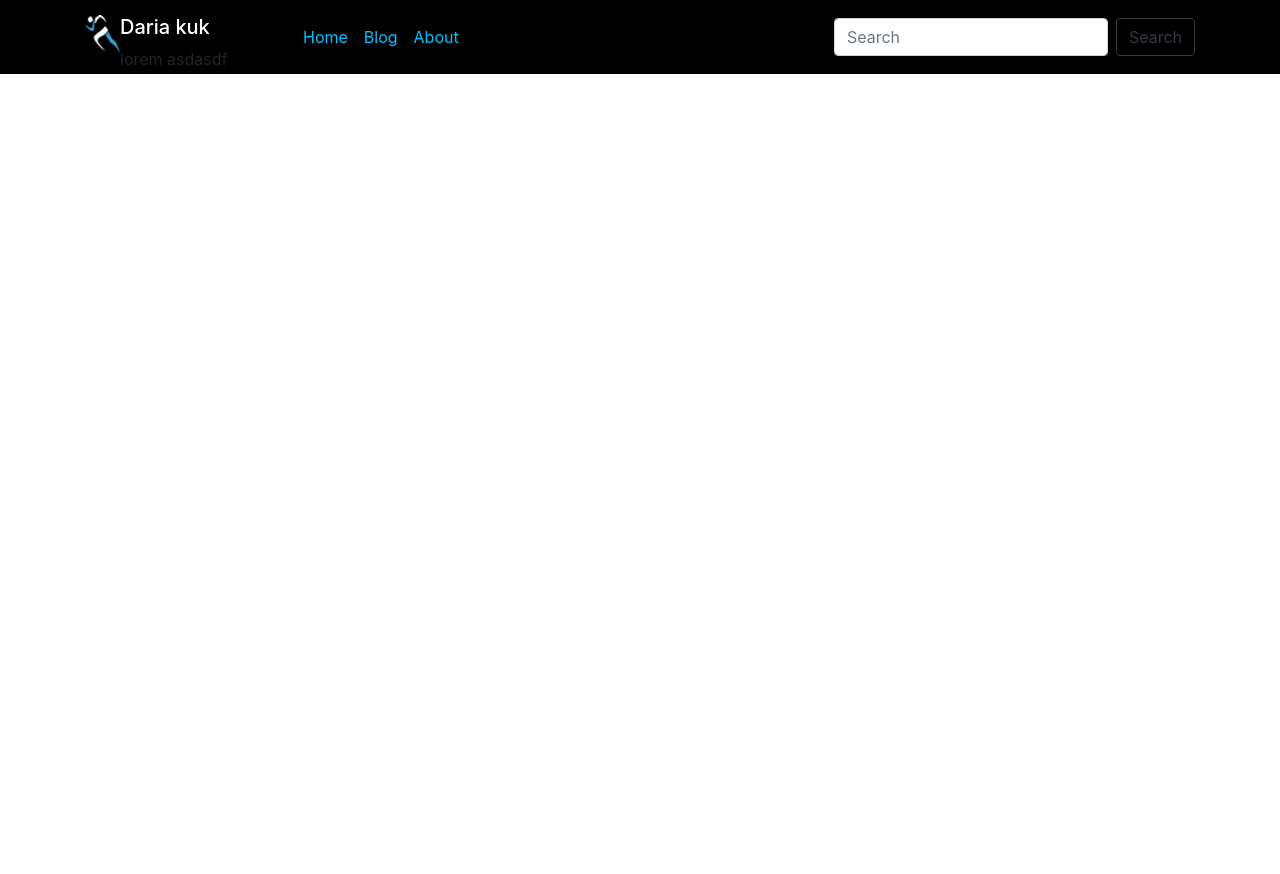
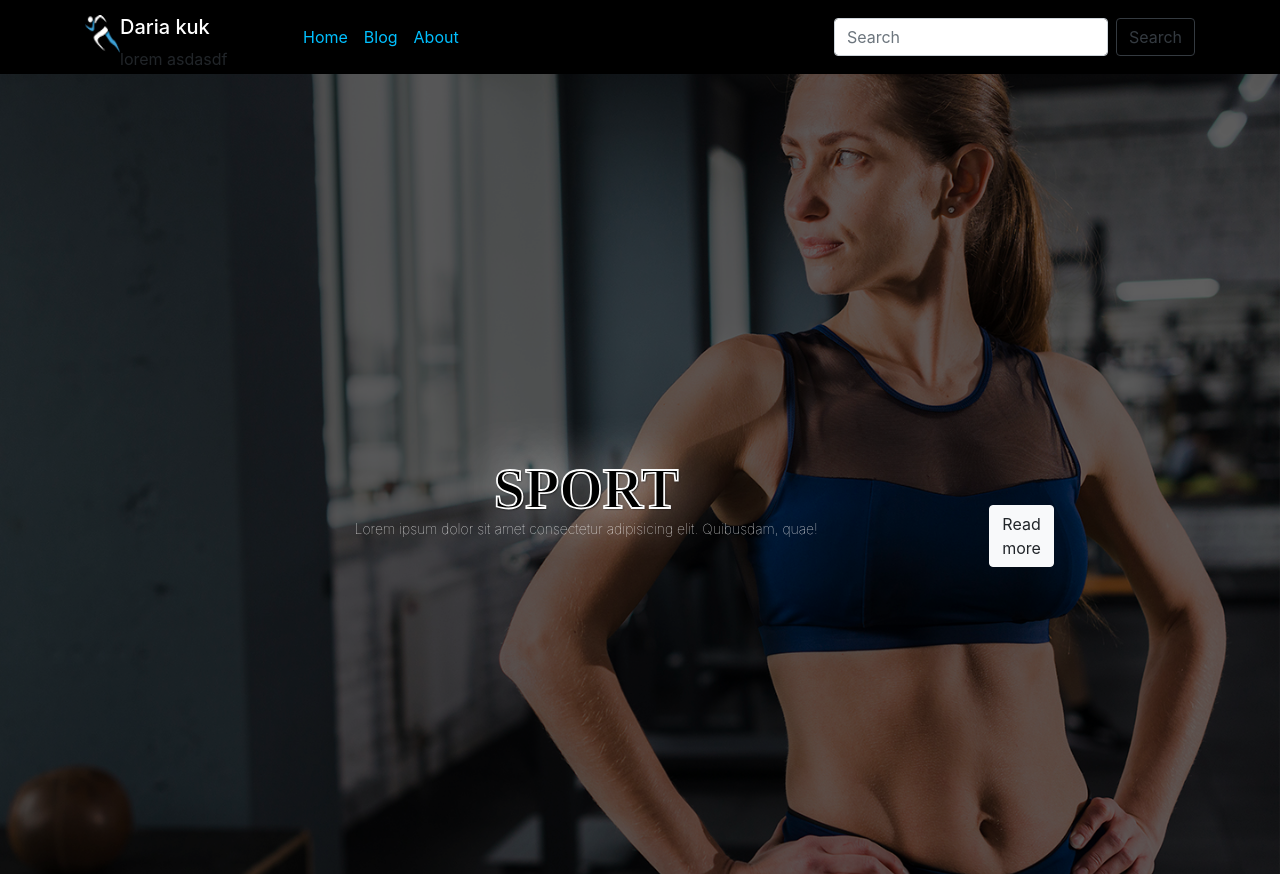
Before and after one commit to VadymTsimbaiuk/Portfolio, a plain HTML site: page landing/index.html in a window 1280 px wide. Before the commit the page ends 800 px from the top, so only its background shows below. Drawn offline with nearby package versions, Linux system fonts and the light colour scheme.

Commit message:
готовий хедер

```diff
--- a/landing/index.html
+++ b/landing/index.html
@@ -11,7 +11,7 @@
 </head>
 
 <body>
-    <header id="header" class="fixed-top">
+    <header id="header">
         <nav class="navbar navbar-expand-lg navbar-dark" style="background-color: black;">
             <div class="container">
                 <div class="logo-header">
@@ -45,7 +45,23 @@
             </div>
         </nav>
     </header>
+<section id="hero" class="d-flex align-items-center justify-content-center" >
+    <div class="container text-center">
+        <div class="row justify-content-center">
+            <div class="col-md-6 col-lg-8">
+                <h1>SPORT</h1>
+                <h2>Lorem ipsum dolor sit amet consectetur adipisicing elit. Quibusdam, quae!</h2>
+            </div>
+<div class="row justify-content-center">
+    <div class="col-md-6 col-lg-8 mt-5">
+        <button type="button" class="btn btn-light">Read more</button>
+    </div>
 
+</div>
+        </div>
+
+    </div>
+</section>
 
 
     <script src="https://stackpath.bootstrapcdn.com/bootstrap/5.0.0-alpha2/js/bootstrap.min.js"
--- a/landing/src/style.css
+++ b/landing/src/style.css
@@ -24,3 +24,43 @@
 .navbar-dark .navbar-nav .nav-link :hover{
     color: #00c0fb;
 }
+#hero{
+    width: 100%;
+    height: 100vh;
+    background: url(../image/bg-header.jpg);
+    background-size: cover;
+    background-repeat: no-repeat;
+    background-position: center;
+    position: relative;
+}
+
+#hero:before{
+    content: "";
+    background: rgba(0,0,0,0.6);
+    position: absolute;
+    top: 0;
+    left: 0;
+    bottom: 0;
+    right: 0;
+
+}
+#hero .container{
+    position: relative;
+    padding-top: 75px;
+}
+#hero h1{
+    margin: 0;
+    font-size: 56px;
+    font-weight: 700;
+    line-height: 64px;
+    color: rgba(0,0,0,0.9);
+    -webkit-text-stroke: 1.8px #fcfcfc;
+    font-family: "Raleway";
+    text-shadow: 1px 1px 2px black, 0 0 1em white
+
+}
+#hero h2{
+    color: white;
+    font-weight: 100;
+    font-size: 14px;
+}
```
